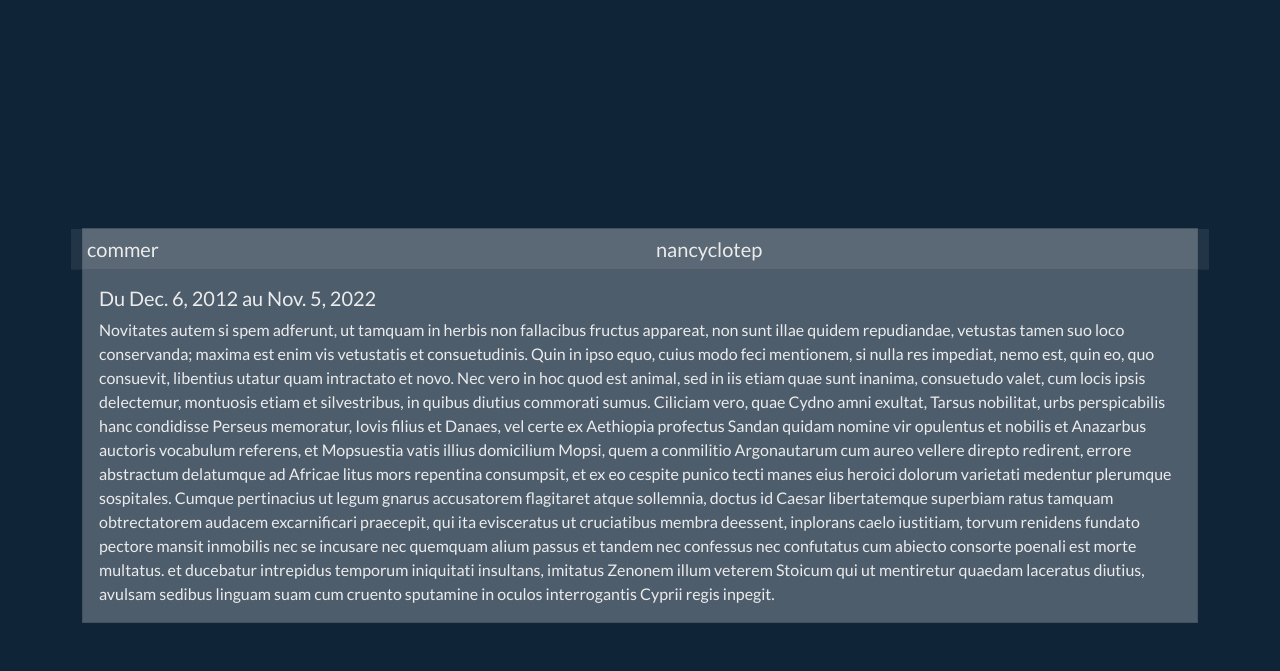
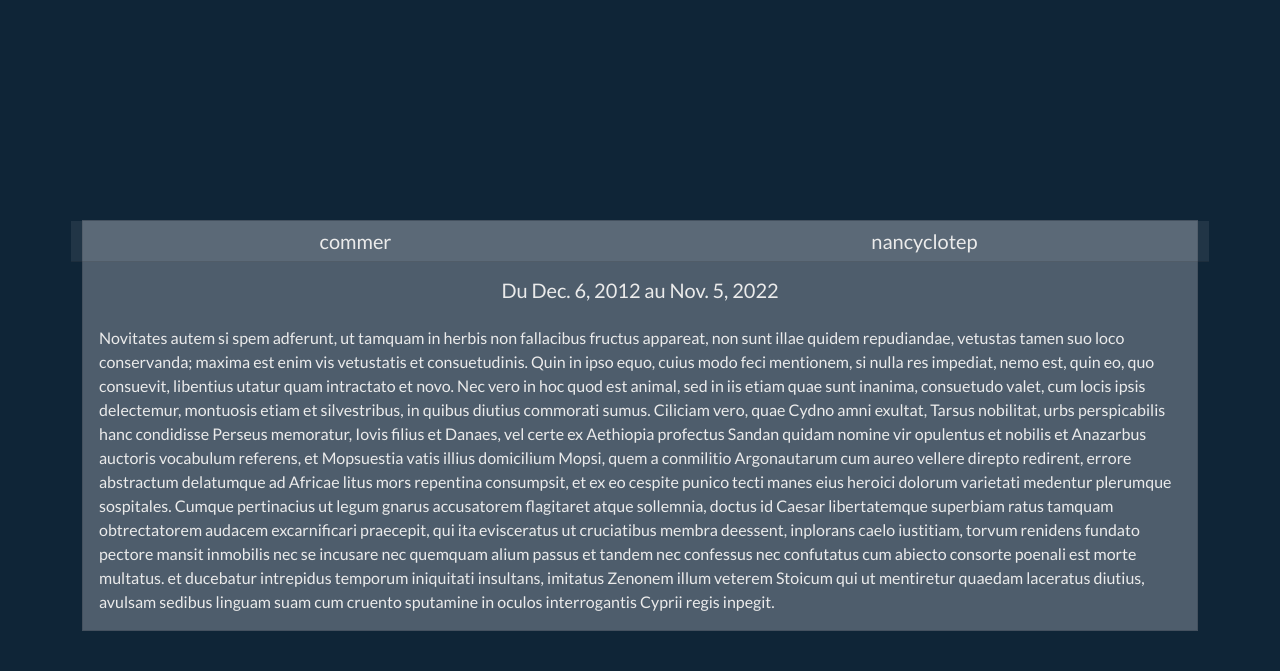
Before and after one commit to micka-sudo/cv_site, a Django app: a page that uses app_site_cv/experience/templates/experience/detail.html in a window 1280 px wide. Shown: the part 56-727 px from the top of the page. Run offline with Django 4.2, Linux system fonts and the light colour scheme; data comes from the database, SQL or seed files in the repository; some libraries are stand-ins or nearby versions.

Commit message:
add text-center

```diff
--- a/app_site_cv/experience/templates/experience/detail.html
+++ b/app_site_cv/experience/templates/experience/detail.html
@@ -4,11 +4,11 @@
 <div class="container d-flex align-items-center justify-content-center" style="height: 850px">
     <div class="card">
         <div class="row">
-          <h5 class="card-header col-6">{{ experience.metier }}</h5>
-            <h5 class="card-header col-6">{{ experience.societe }}</h5>
+          <h5 class="card-header col-6 text-center">{{ experience.metier }}</h5>
+            <h5 class="card-header col-6 text-center">{{ experience.societe }}</h5>
         </div>
         <div class="card-body">
-            <h5 class="card-title">Du {{experience.date_start}} au {{experience.date_end}}</h5>
+            <h5 class="card-title text-center mb-4">Du {{experience.date_start}} au {{experience.date_end}}</h5>
             <p class="card-text">{{experience.contenu}}</p>
         </div>
     </div>
--- a/app_site_cv/experience/templates/experience/experience.html
+++ b/app_site_cv/experience/templates/experience/experience.html
@@ -21,11 +21,11 @@
     {% for experience in experiences %}
     <div class="card mb-4">
         <div class="row">
-          <h5 class="card-header col-6">{{ experience.metier }}</h5>
-            <h5 class="card-header col-6">{{ experience.societe }}</h5>
+          <h5 class="card-header col-6 text-center">{{ experience.metier }}</h5>
+            <h5 class="card-header col-6 text-center">{{ experience.societe }}</h5>
         </div>
         <div class="card-body text-truncate">
-            <h5 class="card-title">Du {{experience.date_start}} au {{experience.date_end}}</h5>
+            <h5 class="card-title text-center mb-4">Du {{experience.date_start}} au {{experience.date_end}}</h5>
             <p class="card-text">{{experience.contenu}}</p>
             <a href="{% url 'experiences:experience' slug=experience.slug %}" class="btn btn-primary" >En savoir plus ?</a>
         </div>
```
